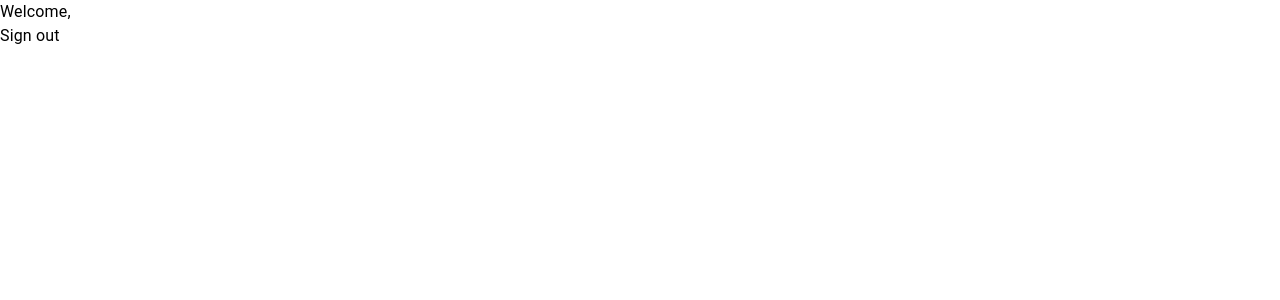
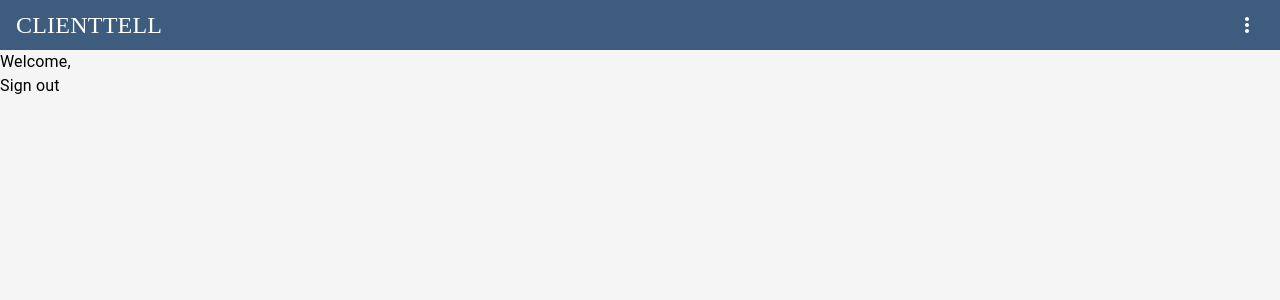
Before and after one commit to chauzer5/clienttell2, a Next.js app: page /home in a window 1280 px wide. Shown: the top 300 px of the page. Built offline with nearby package versions, Linux system fonts and the light colour scheme; no server answers; a web font is replaced by a local one.

Commit message:
Made the top site header

```diff
--- a/app/(routes)/(main)/home/page.js
+++ b/app/(routes)/(main)/home/page.js
@@ -4,11 +4,9 @@ import { Typography } from "@mui/material";
 import { useAppContext } from "../../../context/app_state";
 import { signOut } from "firebase/auth";
 import { auth } from "../../../firebase/firebaseSetup";
-import { useRouter } from "next/navigation";
 
 export default function Home() {
   const { userFirstName } = useAppContext();
-  const router = useRouter();
 
   return (
     <>
@@ -16,7 +14,7 @@ export default function Home() {
       <Typography onClick={()=>{
         signOut(auth).catch((error) => {
           console.log(error.message);
-        })
+        });
 
       }}>Sign out</Typography>
     </>
--- /dev/null
+++ b/app/(routes)/(main)/layout.js
@@ -0,0 +1,34 @@
+"use client";
+
+import SiteHeader from "@/app/components/SiteHeader";
+import { Box } from "@mui/material";
+
+// export const metadata = {
+//   title: 'ClientTell',
+//   description: 'Efficient sales call notes',
+// };
+
+export default function MainLayout({ children }) {
+    const styles = {
+        root: {
+            background: "whitesmoke",
+            width: "100vw",
+            height: "100vh",
+            display: "flex",
+            flexDirection: "column",
+            justifyContent: "center",
+            alignItems: "stretch",
+        },
+        content: {
+            flexGrow: 1,
+        },
+    };
+    return (
+        <Box sx={styles.root}>
+            <SiteHeader />
+            <Box sx={styles.content}>
+                {children}
+            </Box>
+        </Box>
+    );
+}
--- a/app/components/ClientTellLogo.js
+++ b/app/components/ClientTellLogo.js
@@ -1,6 +1,8 @@
 import { Typography } from "@mui/material";
 
-export default function ClientTellLogo(){
+export default function ClientTellLogo(props){
+    const { style } = props;
+
     const styles = {
         logo: {
             fontFamily: "'Koulen', cursive",
@@ -8,6 +10,7 @@ export default function ClientTellLogo(){
             color: "#3D5C7E",
             textDecoration: "none",
             display: "inline-block",
+            ...style,
         },
     }
 
--- /dev/null
+++ b/app/components/SiteHeader.js
@@ -0,0 +1,32 @@
+"use client";
+
+import { Box } from "@mui/material";
+import Link from "next/link";
+import ClientTellLogo from "./ClientTellLogo";
+import UserThreeDotMenu from "./UserThreeDotMenu";
+
+export default function SiteHeader(){
+    const styles = {
+        root: {
+            background: "#3D5C7E",
+            width: "100%",
+            height: 50,
+            display: "flex",
+            flexDirection: "row",
+            justifyContent: "space-between",
+            alignItems: "center"
+        },
+        logo: {
+            color: "white",
+            fontSize: 24,
+            mx: 2,
+        }
+    };
+
+    return (
+        <Box sx={styles.root}>
+            <Link href="/home"><ClientTellLogo style={styles.logo} /></Link>
+            <UserThreeDotMenu />
+        </Box>
+    )
+}
--- /dev/null
+++ b/app/components/UserThreeDotMenu.js
@@ -0,0 +1,103 @@
+"use client";
+
+import { signOut } from "@firebase/auth";
+import { useState } from "react";
+import { auth } from "../firebase/firebaseSetup";
+import { IconButton, ListItemIcon, Menu, MenuItem, Typography, Box } from "@mui/material";
+import { useAppContext } from "../context/app_state";
+import MoreVertIcon from '@mui/icons-material/MoreVert';
+import { Logout } from "@mui/icons-material";
+
+export default function UserThreeDotMenu(){
+    const styles = {
+        main: {
+            display: "flex",
+            alignItems: "center",
+            textAlign: "center",
+            mx: 2,
+        },
+        iconButton: {
+            ml: 2,
+        },
+        icon: {
+            fill: "white",
+        },
+        paper: {
+            overflow: 'visible',
+            filter: 'drop-shadow(0px 2px 8px rgba(0,0,0,0.32))',
+            mt: 1.5,
+            '& .MuiAvatar-root': {
+                width: 32,
+                height: 32,
+                ml: -0.5,
+                mr: 1,
+            },
+            '&:before': {
+                content: '""',
+                display: 'block',
+                position: 'absolute',
+                top: 0,
+                right: 14,
+                width: 10,
+                height: 10,
+                bgcolor: 'background.paper',
+                transform: 'translateY(-50%) rotate(45deg)',
+                zIndex: 0,
+            },
+        }
+    };
+
+    const { userFirstName } = useAppContext();
+    const [anchorEl, setAnchorEl] = useState(null);
+    const open = Boolean(anchorEl);
+
+    const handleOpen = (event) => {
+        setAnchorEl(event.currentTarget);
+    };
+
+    const handleClose = () => {
+        setAnchorEl(null);
+    };
+
+    const handleSignOut = () => {
+        signOut(auth);
+    };
+
+    return (
+        <>
+            <Box sx={styles.main}>
+                <Typography color="white">{userFirstName}</Typography>
+                <IconButton
+                    onClick={handleOpen}
+                    size="small"
+                    sx={styles.iconButton}
+                    aria-controls={open ? 'account-menu' : undefined}
+                    aria-haspopup="true"
+                    aria-expanded={open ? "true" : undefined}
+                >
+                    <MoreVertIcon sx={styles.icon} />
+                </IconButton>
+            </Box>
+            <Menu
+                anchorEl={anchorEl}
+                id="account-menu"
+                open={open}
+                onClose={handleClose}
+                onClick={handleClose}
+                PaperProps={{
+                    elevation: 0,
+                    sx: styles.paper,
+                }}
+                transformOrigin={{horizontal: 'right', vertical: 'top'}}
+                anchorOrigin={{horizontal: 'right', vertical: 'bottom'}}
+            >
+                <MenuItem onClick={handleSignOut}>
+                    <ListItemIcon>
+                        <Logout fontSize="small"/>
+                    </ListItemIcon>
+                    Sign out
+                </MenuItem>
+            </Menu>
+        </>
+    );
+}
--- a/package.json
+++ b/package.json
@@ -11,6 +11,7 @@
   "dependencies": {
     "@emotion/react": "^11.11.0",
     "@emotion/styled": "^11.11.0",
+    "@mui/icons-material": "^5.11.16",
     "@mui/material": "^5.13.1",
     "encoding": "^0.1.13",
     "eslint": "8.41.0",
```
Also changed, not shown: 1 other file (tests, documents, lock files or other folders).
